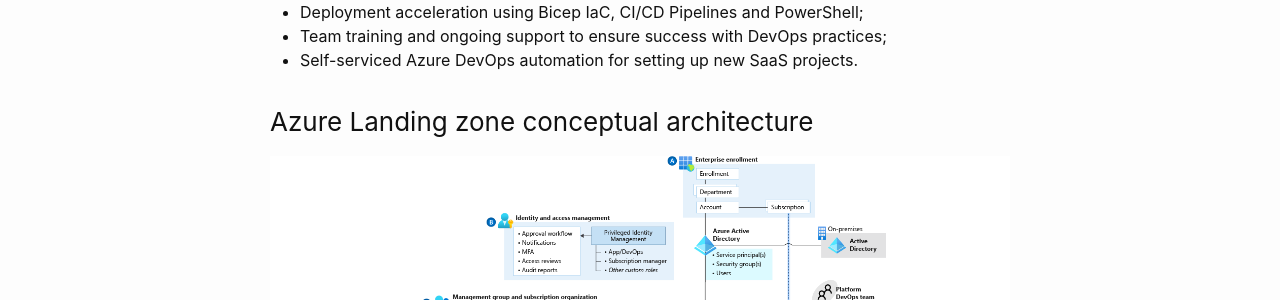
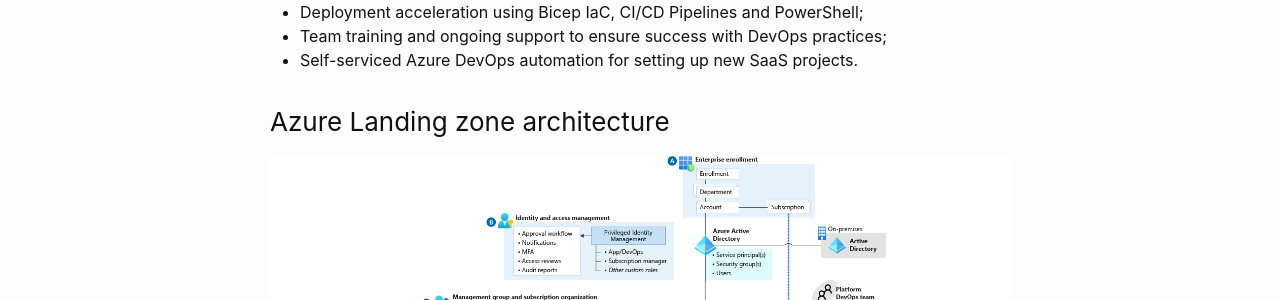
Before and after one commit to msc365/msc365.github.io, a Jekyll site: the page built from _posts/2023-02-02-assignment-isv-landingzones.md, in a window 1280 px wide. Shown: the part 639-939 px from the top of the page. Built offline with Jekyll 4.4.1, drawn with Linux system fonts in a browser that asks for light colours.

Commit message:
Updated link to azure lz architecture

```diff
--- a/_posts/2023-02-02-assignment-isv-landingzones.md
+++ b/_posts/2023-02-02-assignment-isv-landingzones.md
@@ -4,7 +4,6 @@
 author: Martin Swinkels
 categories: [Azure, DevOps, Portfolio]
 tags: azure azure-devops iac bicep powershell yaml
-image: https://msc365.eu/assets/img/posts-az-landingzones-conceptual-architecture.png
 comments: false
 ---
 
@@ -17,9 +16,9 @@
 - Team training and ongoing support to ensure success with DevOps practices;
 - Self-serviced Azure DevOps automation for setting up new SaaS projects.
 
-### Azure Landing zone conceptual architecture
+### Azure Landing zone architecture
 
-<a href="https://msc365.eu/assets/img/posts-az-landingzones-conceptual-design.png" target="_blanc"><img alt="Utility preview" src="https://msc365.eu/assets/img/posts-az-landingzones-conceptual-architecture.png" width="1024"/></a>
+<a href="https://learn.microsoft.com/en-us/azure/cloud-adoption-framework/ready/landing-zone/" target="_blanc"><img alt="Utility preview" src="https://msc365.eu/assets/img/posts-az-landingzones-conceptual-architecture.png" width="1024"/></a>
 
 <small>Figure 1: Azure landing zone conceptual architecture</small>
 
```
